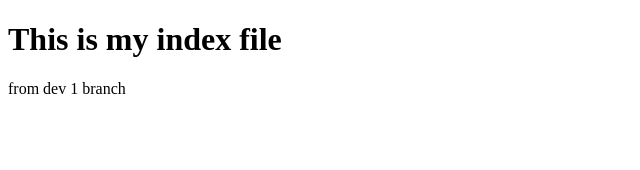
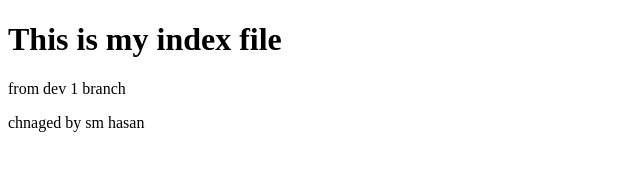
Before and after one commit to Mhassankhan6/class6.1, a plain HTML site: page index.html in a window 1280 px wide. Shown: the whole page, without its empty margins (0-640 px from the left). Drawn offline with Linux system fonts and the light colour scheme.

Commit message:
dev1 changed

```diff
--- a/index.html
+++ b/index.html
@@ -8,5 +8,6 @@
 <body>
     <h1>This is my index file</h1>
     <p>from dev 1 branch</p>
+    <p>chnaged by sm hasan</p>
 </body>
 </html>
```
